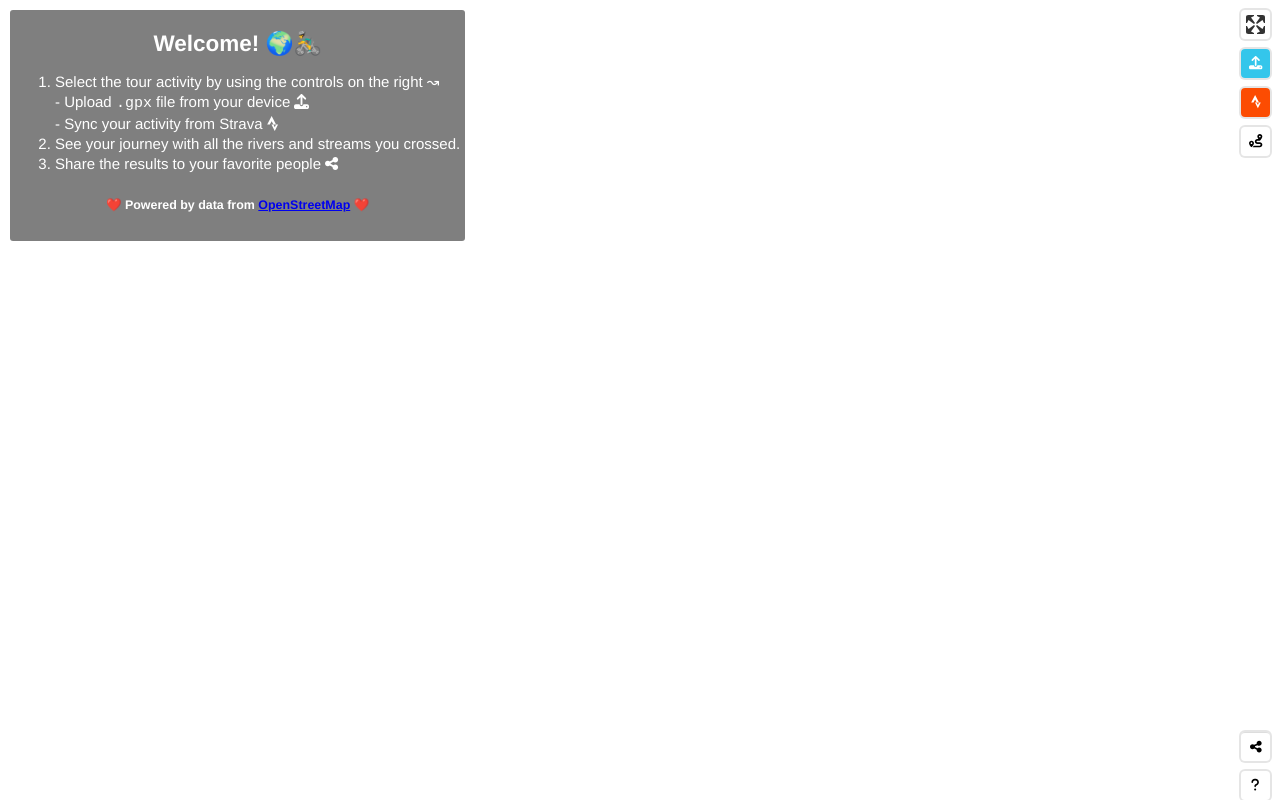
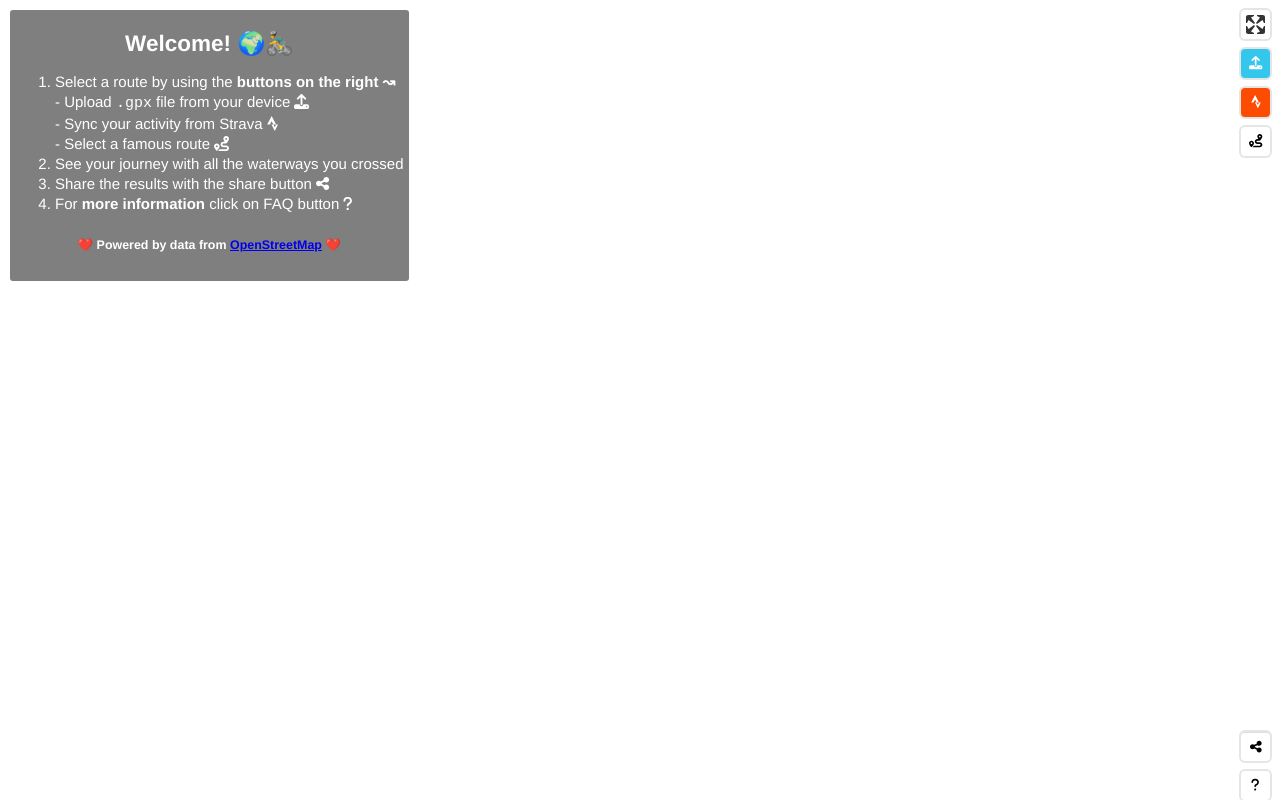
Before and after one commit to 01100100/kreuzungen, a website built with webpack: page app/src/index.html in a window 1280 px wide. Built offline with nearby package versions, Linux system fonts and the light colour scheme; no server answers.

Commit message:
Add instruction about demo routes.

```diff
--- a/app/src/index.html
+++ b/app/src/index.html
@@ -259,22 +259,29 @@
     <div id="info" class="info-container">
       <div class="help-message">
         <h2 style="text-align: center">Welcome! 🌍🚴‍♂️</h2>
-        <p></p>
+        <p>
         <ol>
-          <li>Select the tour activity by using the controls on the right ↝
+          <li>Select a route by using the <strong>buttons on the right ↝</strong>
 
             <br>- Upload <code>.gpx</code> file from your device <i class="fas fa-upload"></i>
             <br>- Sync your activity from Strava <i class="fab fa-strava"></i>
+            <br>- Select a famous route <i class="fas fa-route"></i>
           </li>
-          <li> See your journey with all the rivers and streams you crossed.
+          <li> See your journey with all the waterways you crossed
           </li>
-          <li> Share the results to your favorite people <i class="fas fa-share-nodes"></i>
+          <li> Share the results with the share button <i class="fas fa-share-nodes"></i>
+          </li>
+          <li>
+            For <strong>more information</strong> click on FAQ button <i class="fas fa-question"></i>
           </li>
         </ol>
+        </p>
+
         <h5 style="text-align: center">
           ❤️ Powered by data from
           <a href="https://www.openstreetmap.org/about" target="_blank">OpenStreetMap</a>
           ❤️
+        </h5>
       </div>
     </div>
     <div id="activities" class="activities-container">
```
